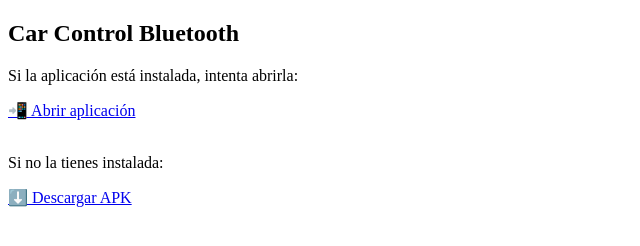
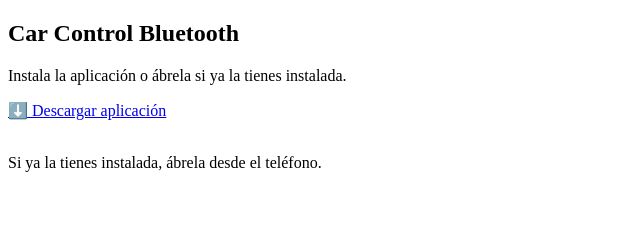
Before and after one commit to JGprogramacion/Control-bluetooth-SN, a plain HTML site: page index.html in a window 1280 px wide. Shown: the whole page, without its empty margins (0-640 px from the left). Drawn offline with Linux system fonts and the light colour scheme.

Commit message:
Update index.html

```diff
--- a/index.html
+++ b/index.html
@@ -8,22 +8,15 @@
 
 <h2>Car Control Bluetooth</h2>
 
-<p>Si la aplicación está instalada, intenta abrirla:</p>
+<p>Instala la aplicación o ábrela si ya la tienes instalada.</p>
 
-<a href="intent://open#Intent;
-scheme=carcontrol;
-package=com.jgprogramacion.carcontrol;
-end;">
-📲 Abrir aplicación
+<a href="https://github.com/JGprogramacion/Control-bluetooth-SN/releases/download/Controller/carControl.apk">
+⬇️ Descargar aplicación
 </a>
 
 <br><br>
 
-<p>Si no la tienes instalada:</p>
-
-<a href="https://github.com/JGprogramacion/Control-bluetooth-SN/releases/download/Controller/carControl.apk">
-⬇️ Descargar APK
-</a>
+<p>Si ya la tienes instalada, ábrela desde el teléfono.</p>
 
 </body>
 </html>
```
